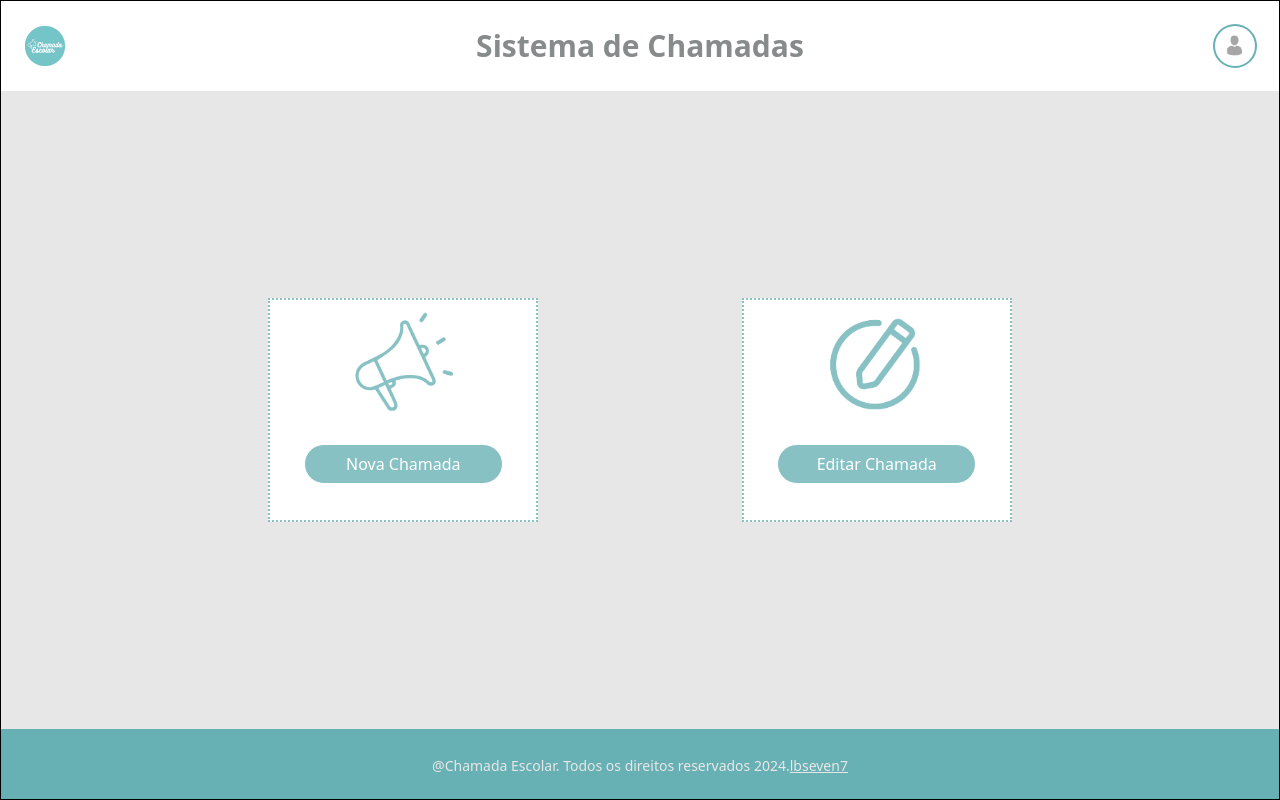
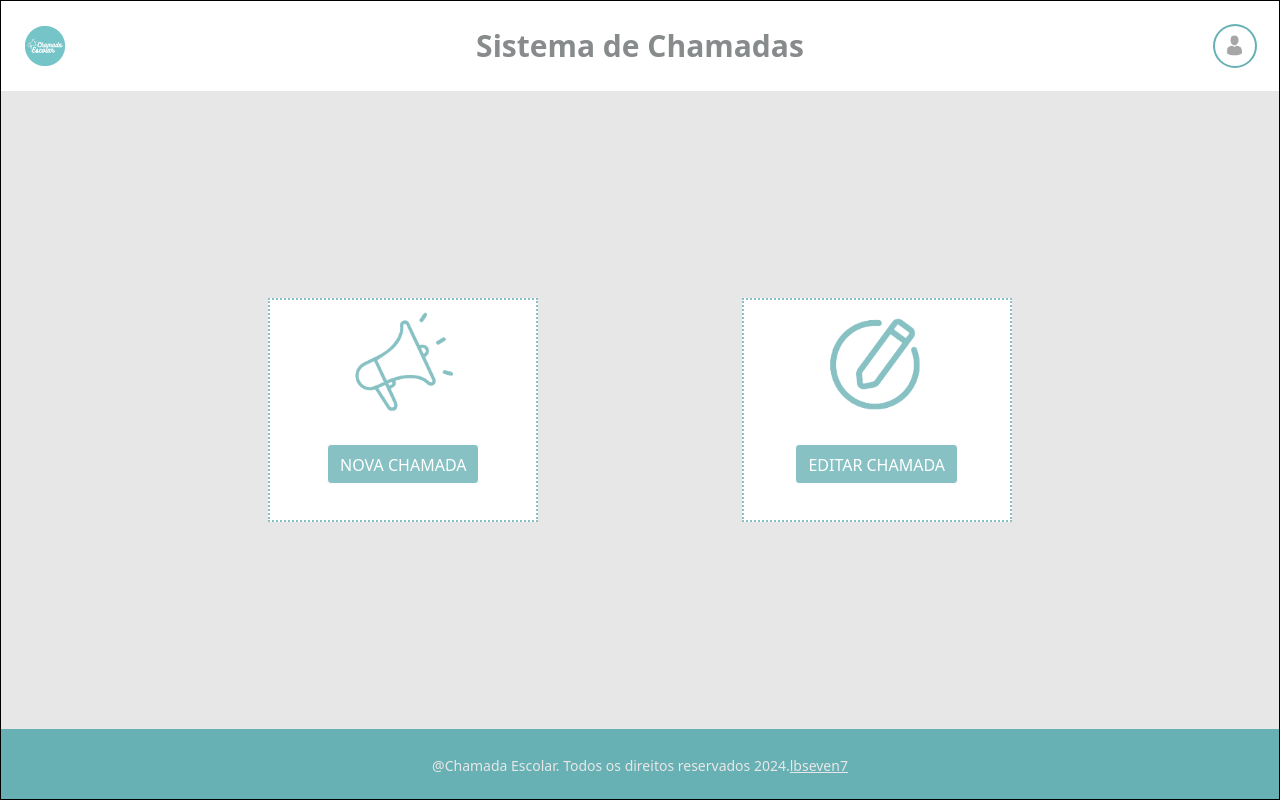
Before and after one commit to lbseven7/chamada-escolar, a React (Vite) app: page /home in a window 1280 px wide. Built offline with nearby package versions, Linux system fonts and the light colour scheme.

Commit message:
refactor: refatora botão de nova chamada

```diff
--- a/src/pages/Home/index.jsx
+++ b/src/pages/Home/index.jsx
@@ -1,35 +1,38 @@
-import { useNavigate } from 'react-router-dom';
-import Button from '../../components/Button';
+import { Link } from 'react-router-dom';
+// import Button from '../../components/Button';
 import Header from '../../components/Header';
 import Footer from '../../components/Footer';
 import { editar, megafone } from '../../images/icons';
 
 function Home() {
-  const navigate = useNavigate();
+  // const navigate = useNavigate();
   return (
     <main className="border h-auto min-h-screen md:h-screen w-full bg-primary-bg flex flex-col items-center justify-between">
       <Header />
       <section className="w-[90%] h-[500px] flex flex-col items-center justify-around md:flex-row lg:justify-evenly">
         <div className="border-2 border-btn-color border-dotted w-[270px] h-56 flex flex-col items-center justify-start space-y-4 bg-font-color">
           <img src={megafone} alt="imagem" className="h-32" />
-          <Button
-            classname="w-[75%] border bg-btn-color rounded-full h-[40px] text-font-color"
-            onclick={navigate}
-            path="/call"
-          >
-            Nova Chamada
-          </Button>
+          <Link to="/call">
+            <button
+              type="button"
+              className="w-[100%] border bg-btn-color rounded h-[40px] text-font-color py-2 mb-24 p-3"
+            >
+              NOVA CHAMADA
+            </button>
+          </Link>
         </div>
 
         <div className="border-2 border-btn-color border-dotted w-[270px] h-56 flex flex-col items-center justify-start space-y-4 bg-font-color">
           <img src={editar} alt="imagem" className="h-32" />
-          <Button
-            classname="w-[75%] border bg-btn-color rounded-full h-[40px] text-font-color"
-            onclick={navigate}
-            path="/edit"
-          >
-            Editar Chamada
-          </Button>
+
+          <Link to="/edit">
+            <button
+              type="button"
+              className="w-[100%] border bg-btn-color rounded h-[40px] text-font-color py-2 mb-24 p-3"
+            >
+              EDITAR CHAMADA
+            </button>
+          </Link>
         </div>
       </section>
       <Footer />
```
